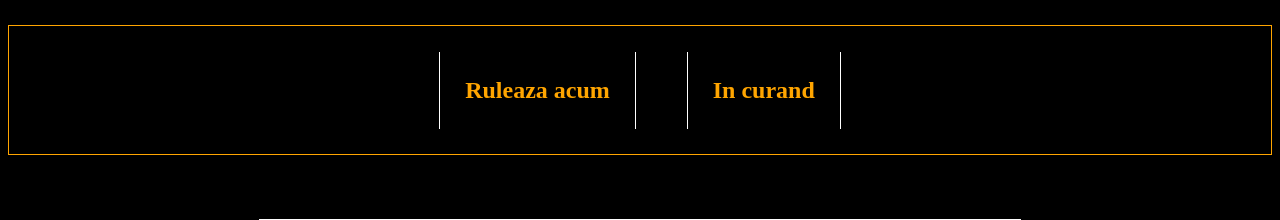
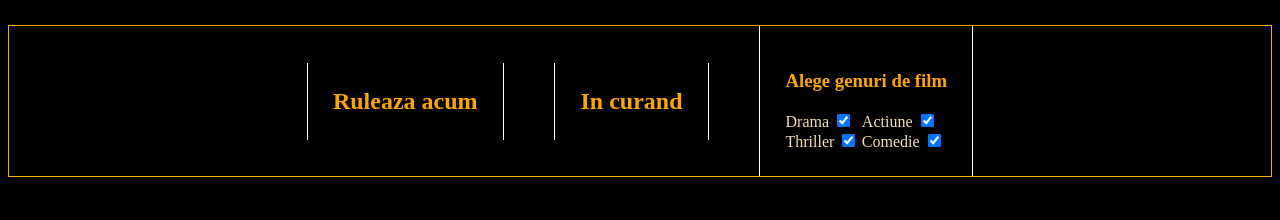
Before and after one commit to jaoc12/Proiect-Javascript, a Node server app: page /filme in a window 1280 px wide. Shown: the part 221-441 px from the top of the page. Run offline with Node 20, Linux system fonts and the light colour scheme.

Commit message:
Adaugat checkbox

```diff
--- a/css/stil-filme.css
+++ b/css/stil-filme.css
@@ -9,15 +9,30 @@ body{
 	border: 1px solid orange;
 }
 
-.butoane h2{
+.butoane h2, .butoane .checkboxuri{
 	border-left: 1px solid white;
 	border-right: 1px solid white;
 	margin: 2%;
+	margin-top: auto;
+	margin-bottom: auto;
 	padding: 2%;
 }
 
 .butoane h2:hover{
 	color: white;
+}
+
+.container-checkbox{
+	display: grid;
+	color: wheat;
+}
+
+label:nth-child(odd){
+	grid-row: 1;
+}
+
+h3{
+	color: orange;
 }
 
 .container{
--- a/script/script-filme.js
+++ b/script/script-filme.js
@@ -4,6 +4,18 @@
 	};
 	document.getElementById("viitor").onclick = function() {
 		showHide("container-acum","container-viitor");
+	};
+	document.getElementById("Drama").onchange = function(){
+		showGen("Drama");
+	};
+	document.getElementById("Thriller").onchange = function(){
+		showGen("Thriller");
+	};
+	document.getElementById("Actiune").onchange = function(){
+		showGen("Actiune");
+	};
+	document.getElementById("Comedie").onchange = function(){
+		showGen("Comedie");
 	};
 };
 
@@ -13,3 +25,23 @@
 	x.style.display = "none";
 	y.style.display = "block";
 };
+
+function showGen(gen){
+	var adevarat = document.getElementById(gen).checked;
+	var divuri = document.getElementsByClassName("container");
+	for(var dv of divuri){
+		var filme = dv.getElementsByClassName("film");
+		for(var film of filme){
+			var tduri = film.getElementsByTagName("td");
+			var genuri = tduri[0].innerHTML;
+			if(genuri.includes(gen)){
+				if(adevarat){
+					film.style.display = "block";
+				}
+				else{
+					film.style.display = "none";
+				}
+			}
+		}
+	}
+};
--- a/views/html/filme.ejs
+++ b/views/html/filme.ejs
@@ -19,10 +19,26 @@
 				<% include ../fragmente/header %>
 			</header>
 			<main>
-				<div>
 				<div class="butoane">
 					<h2 id="acum">Ruleaza acum</h2>
 					<h2 id="viitor">In curand</h2>
+					<div class="checkboxuri">
+						<h3>Alege genuri de film</h3>
+						<div class="container-checkbox">
+							<label>Drama
+								<input type="checkbox" checked="checked" id="Drama">
+							</label>
+							<label>Thriller
+								<input type="checkbox" checked="checked" id="Thriller">
+							</label>
+							<label>Actiune
+								<input type="checkbox" checked="checked" id="Actiune">
+							</label>
+							<label>Comedie
+								<input type="checkbox" checked="checked" id="Comedie">
+							</label>
+						</div>
+					</div>
 				</div>
 				<% if(locals.filme) { %>
 					<% var i; %>
@@ -37,7 +53,6 @@
 						<% } %>
 					</div>
 				<% } %>
-				</div>
 			</main>
 			<footer>
 				<% include ../fragmente/footer %>
```
Lines whose indentation alone changed are shown as unchanged.
